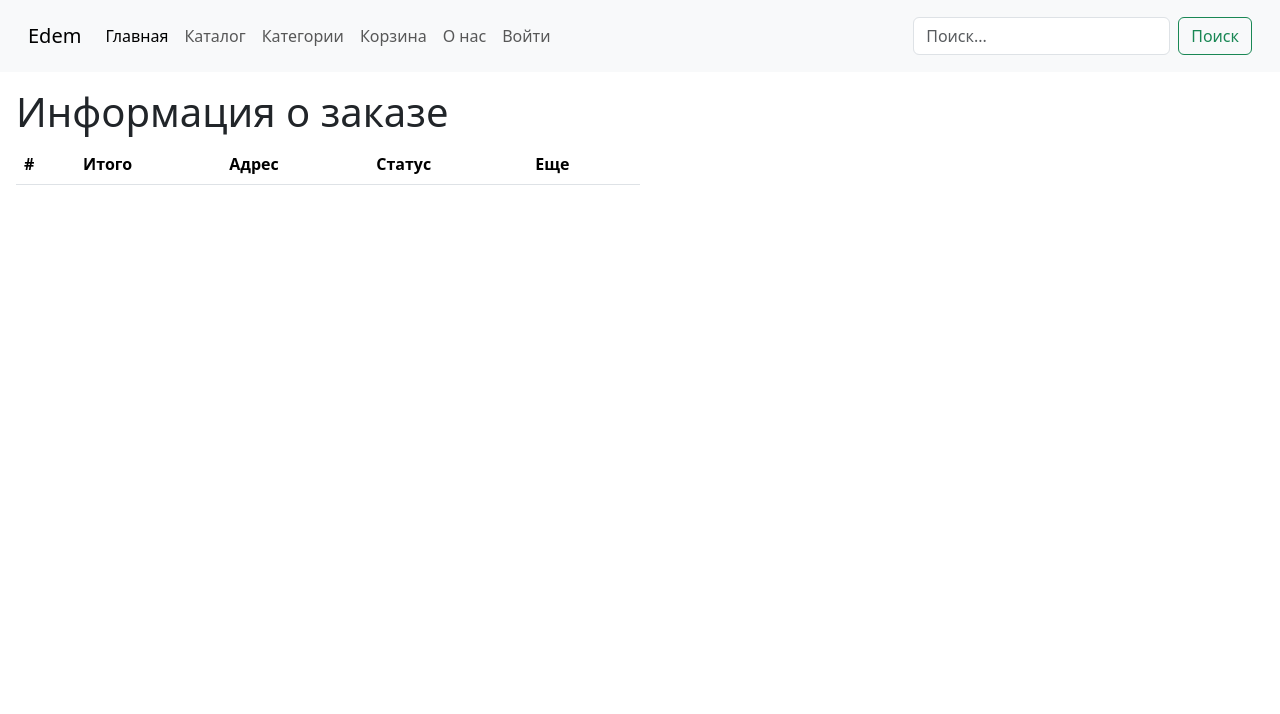
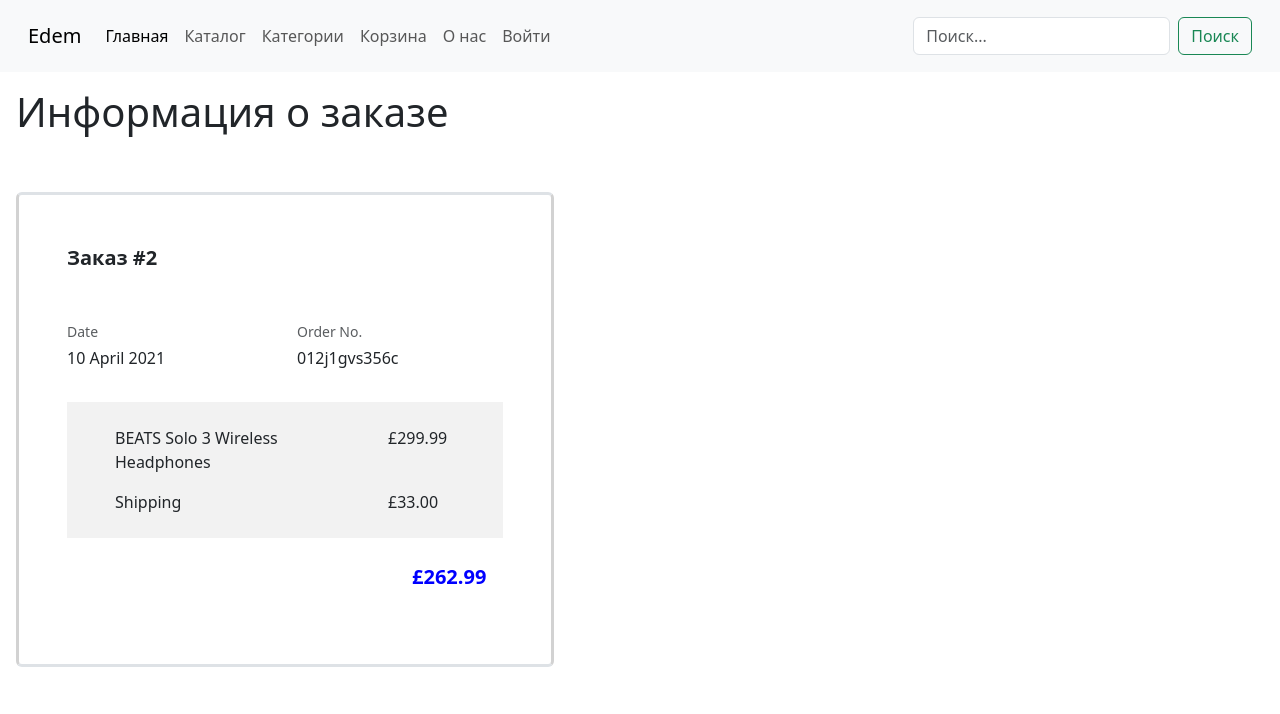
Before and after one commit to ibragimoov/edemiko, a Flask app: page /order/2 in a window 1280 px wide. Shown: the top 714 px of the page. Run offline with Flask 3, Linux system fonts and the light colour scheme; data comes from the database, SQL or seed files in the repository; lists and menus that the app fills with data are empty.

Commit message:
upd order_details page

```diff
--- a/models.py
+++ b/models.py
@@ -30,6 +30,8 @@ class Product(db.Model):
     desc = db.Column(db.String)
     category_id = db.Column(db.Integer, db.ForeignKey('categories.id'))
 
+    category = db.relationship('Category', backref='products')
+
 
 class Order(db.Model):
     __tablename__ = 'orders'
@@ -49,3 +51,6 @@ class OrderByProduct(db.Model):
     order_id = db.Column(db.Integer, db.ForeignKey('orders.id'))
     product_id = db.Column(db.Integer, db.ForeignKey('products.id'))
     count = db.Column(db.Integer)
+
+    product = db.relationship('Product', backref='orders_by_products')
+    order = db.relationship('Order', backref='orders_by_products')
--- a/routes.py
+++ b/routes.py
@@ -104,6 +104,8 @@ def register_routes(app, db, bcrypt):
             password = request.form['password']
 
             user = User.query.filter(User.email == email).first()
+            if not user:
+                return render_template('signin.html', error=f'пользователь не найден')
 
             if bcrypt.check_password_hash(user.password, password):
                 # Допиши логику авторизации
@@ -170,8 +172,9 @@ def register_routes(app, db, bcrypt):
     def order_details(id):
         order = Order.query.get(id)
 
+        if not order:
+            return redirect(url_for('index'))
+
         products_in_order = OrderByProduct.query.filter(OrderByProduct.order_id == order.id).all()
 
-        print(products_in_order)
-
-        return render_template('order_details.html', order=order)
+        return render_template('order_details.html', order=order, products_in_order=products_in_order)
--- a/templates/order_details.html
+++ b/templates/order_details.html
@@ -6,31 +6,55 @@
     <div class="p-3">
         <h1>Информация о заказе</h1>
 
-        <table class="table table-striped w-50">
-          <thead>
-            <tr>
-              <th scope="col">#</th>
-              <th scope="col">Итого</th>
-              <th scope="col">Адрес</th>
-              <th scope="col">Статус</th>
-              <th scope="col">Еще</th>
-            </tr>
-          </thead>
-          <tbody>
-            {% for order in orders %}
-                <tr>
-                    <th scope="row">{{ order.id }}</th>
-                    <td>{{ order.total }} ₽</td>
-                    <td>{{ order.address }}</td>
-                    <td>{{ order.status }}</td>
-                    <td>
-                        <button class="btn btn-dark">
-                            <a class="text-decoration-none text-white" href="/order/{{ order.id }}">Подробнее</a>
-                        </button>
-                    </td>
-                </tr>
-            {% endfor %}
-          </tbody>
-        </table>
+        <section class="h-100 h-custom">
+          <div class="py-5 h-100" style="max-width:1100px">
+            <div class="row h-100">
+              <div class="col-lg-8 col-xl-6">
+                <div class="card border-top border-bottom border-3">
+                  <div class="card-body p-5">
+
+                    <p class="lead fw-bold mb-5">Заказ #{{ order.id }}</p>
+
+                    <div class="row">
+                      <div class="col mb-3">
+                        <p class="small text-muted mb-1">Date</p>
+                        <p>10 April 2021</p>
+                      </div>
+                      <div class="col mb-3">
+                        <p class="small text-muted mb-1">Order No.</p>
+                        <p>012j1gvs356c</p>
+                      </div>
+                    </div>
+
+                    <div class="mx-n5 px-5 py-4" style="background-color: #f2f2f2;">
+                      <div class="row">
+                        <div class="col-md-8 col-lg-9">
+                          <p>BEATS Solo 3 Wireless Headphones</p>
+                        </div>
+                        <div class="col-md-4 col-lg-3">
+                          <p>£299.99</p>
+                        </div>
+                      </div>
+                      <div class="row">
+                        <div class="col-md-8 col-lg-9">
+                          <p class="mb-0">Shipping</p>
+                        </div>
+                        <div class="col-md-4 col-lg-3">
+                          <p class="mb-0">£33.00</p>
+                        </div>
+                      </div>
+                    </div>
+
+                    <div class="row my-4">
+                      <div class="col-md-4 offset-md-8 col-lg-3 offset-lg-9">
+                        <p class="lead fw-bold mb-0 fs-5" style="color: blue">£262.99</p>
+                      </div>
+                    </div>
+                  </div>
+                </div>
+              </div>
+            </div>
+          </div>
+        </section>
     </div>
 {% endblock %}
```
Also changed, not shown: templates/profile.html (+6 -4 lines).
